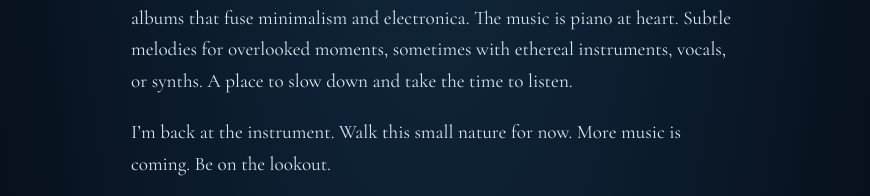
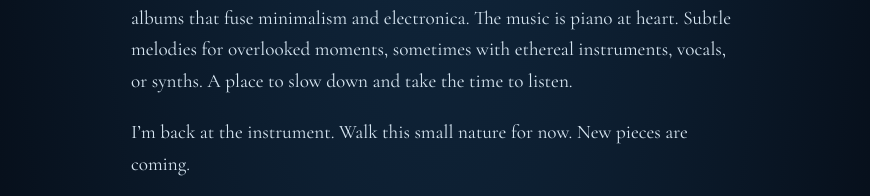
Before and after one commit to DavidAlwaysLearning/pianoreveries, a plain HTML site: page index.html in a window 1280 px wide. Shown: the part 990-1186 px from the top of the page, without its empty margins (205-1075 px from the left). Drawn offline with nearby package versions, Linux system fonts and the light colour scheme.

Commit message:
Homepage: say 'New pieces are coming.' (#25)

```diff
--- a/index.html
+++ b/index.html
@@ -406,7 +406,7 @@ src="https://www.facebook.com/tr?id=257777058255900&ev=PageView&noscript=1"
 
   <div class="from-david">
     <p>I’m David Rivera. American neoclassical composer. Seven piano solo and ambient albums that fuse minimalism and electronica. The music is piano at heart. Subtle melodies for overlooked moments, sometimes with ethereal instruments, vocals, or synths. A place to slow down and take the time to listen.</p>
-    <p>I’m back at the instrument. Walk this small nature for now. More music is coming. Be on the lookout.</p>
+    <p>I’m back at the instrument. Walk this small nature for now. New pieces are coming.</p>
     <p>This page is only this album. If you want the album, press listen above.</p>
   </div>
 
```
